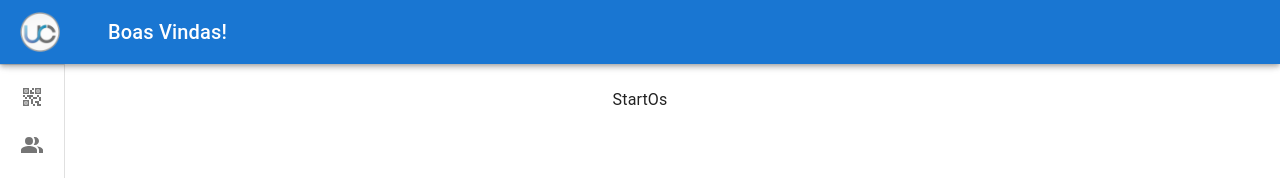
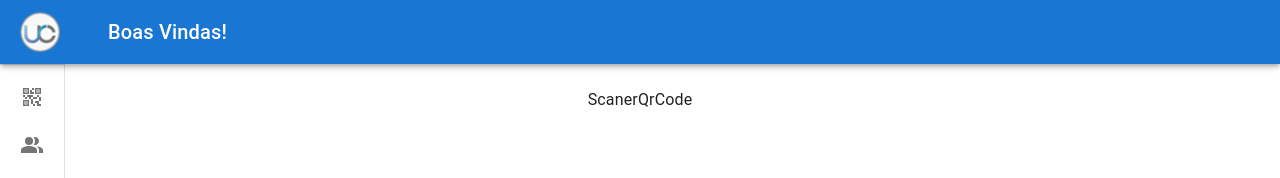
Before and after one commit to m4rcos-dev/Ultracar-service, a React (Create React App) app in the folder app/frontend/: page / in a window 1280 px wide. Shown: the top 178 px of the page. Built offline with nearby package versions, Linux system fonts and the light colour scheme.

Commit message:
:sparkles: feat: create /start route

```diff
--- a/app/frontend/src/components/Main/Main.js
+++ b/app/frontend/src/components/Main/Main.js
@@ -1,6 +1,7 @@
 import { Box } from '@mui/material'
 import { Route, Routes } from 'react-router-dom'
 import Customers from '../../pages/Customers'
+import ScanerQrCode from '../../pages/ScanerQrCode'
 import ServicesOrder from '../../pages/ServicesOrder'
 import StartOs from '../../pages/StartOs'
 import { DrawerHeader } from '../Menu/MenuStyle'
@@ -10,7 +11,8 @@ function Main() {
     <Box component="main" sx={{ flexGrow: 1, p: 3 }}>
       <DrawerHeader />
       <Routes>
-        <Route path='/' element={<StartOs />} />
+        <Route path='/' element={<ScanerQrCode />} />
+        <Route path='/start/:name/:car' element={<StartOs />} />
         <Route path='/customers' element={<Customers />} />
         <Route path='/orders' element={<ServicesOrder />} />
       </Routes>
--- a/app/frontend/src/components/ModalQrCodeGerate/ModalQrCodeGerate.js
+++ b/app/frontend/src/components/ModalQrCodeGerate/ModalQrCodeGerate.js
@@ -1,8 +1,8 @@
 import Box from '@mui/material/Box';
-import Typography from '@mui/material/Typography';
 import Modal from '@mui/material/Modal';
 import { ContextConfig } from '../../context/ContextConfig';
 import { useContext } from 'react';
+import QRCode from 'react-qr-code';
 
 const style = {
   position: 'absolute',
@@ -27,12 +27,9 @@ function ModalQrCodeGerate() {
       aria-describedby="modal-modal-description"
     >
       <Box sx={style}>
-          <Typography id="modal-modal-title" variant="h6" component="h2">
-            Text in a modal
-          </Typography>
-          <Typography id="modal-modal-description" sx={{ mt: 2 }}>
-            Duis mollis, est non commodo luctus, nisi erat porttitor ligula.
-          </Typography>
+        <QRCode
+          value="teste"
+        />
       </Box>
     </Modal>
   );
--- /dev/null
+++ b/app/frontend/src/pages/ScanerQrCode.js
@@ -0,0 +1,7 @@
+function ScanerQrCode() {
+  return (
+    <div>ScanerQrCode</div>
+  )
+}
+
+export default ScanerQrCode
```
Lines whose indentation alone changed are shown as unchanged.
